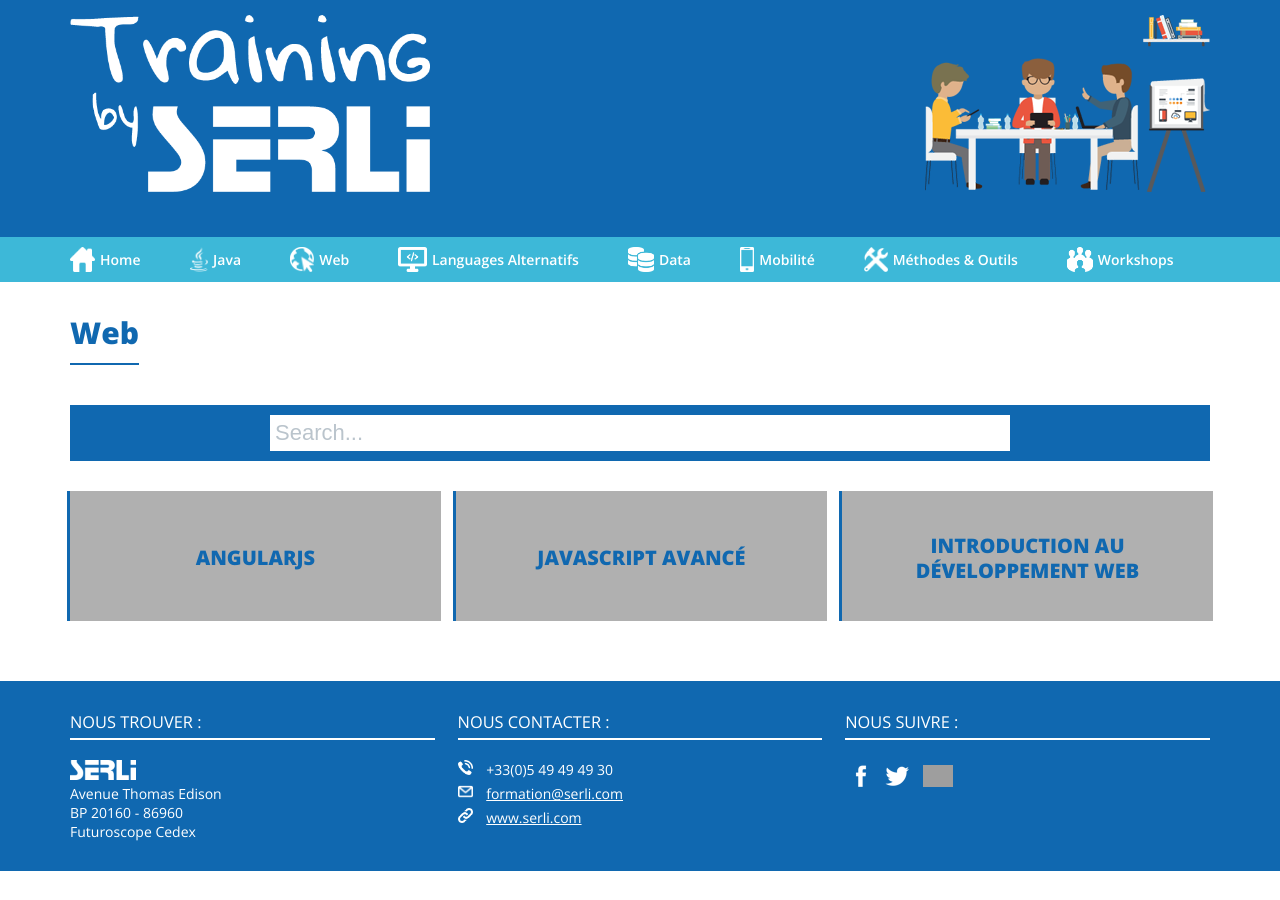
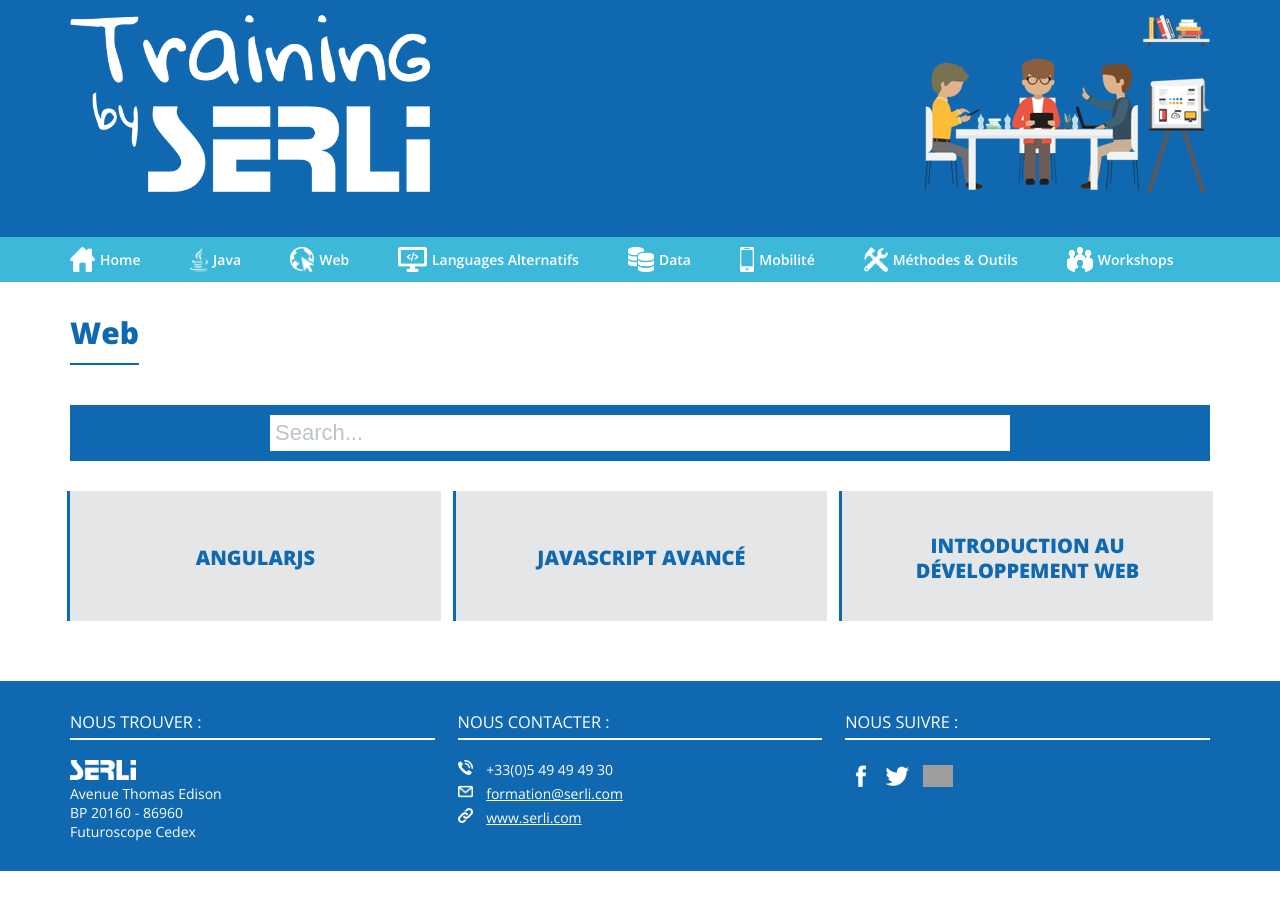
Before and after one commit to Serli/training-by-serli, a Jekyll site: the page built from Summary/Web/index.html, in a window 1280 px wide. Built offline with Jekyll 4.4.1, drawn with Linux system fonts in a browser that asks for light colours; nearby versions of some CDN libraries; grey boxes are pictures that could not be loaded.

Commit message:
Couleur tuiles formations

```diff
--- a/_sass/_layout.scss
+++ b/_sass/_layout.scss
@@ -252,7 +252,7 @@
 
 						li {
 							list-style: none;
-							background-color: #b0b0b0; // default color
+							background-color: #e5e6e8; // default color
 							background-repeat: repeat-x;
 							margin: 0;
 							width:100%;
@@ -298,7 +298,7 @@
 									line-height:25px;
 									padding:15px;
 									&:hover{
-										color:$white;
+										color:$blue-serli-light;
 									}
 								}
 								-webkit-animation: come 0.2s;
```
Also changed, not shown: 2 other files.
